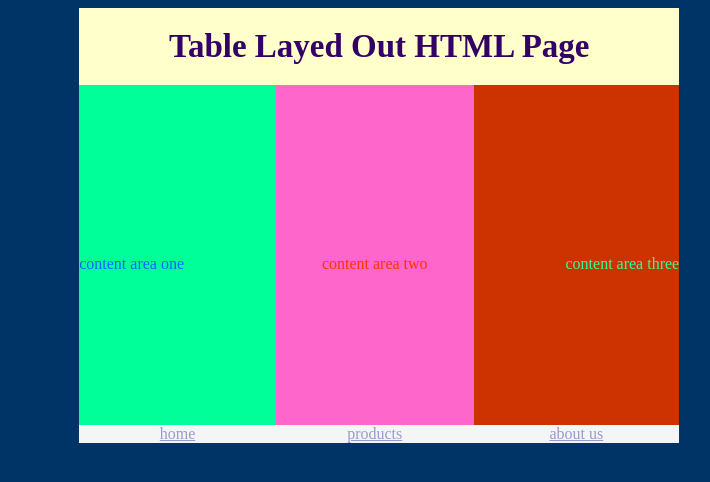
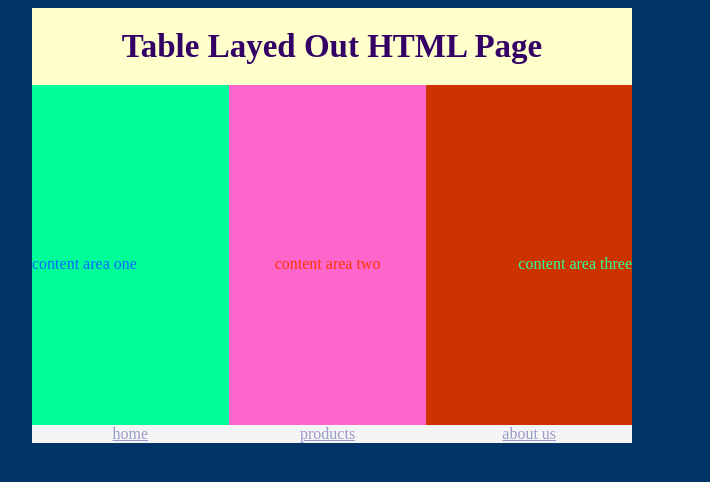
Before and after one commit to AlecT58/Senior-Year, a PHP site: page / in a window 1280 px wide. Shown: the top 482 px of the page, without its empty margins (308-1018 px from the left). Run offline with PHP 8.4, Linux system fonts and the light colour scheme.

Commit message:
Updated Margin to Auto

```diff
--- a/0334 - Web Design/Project 2 - CSS Copycat/css/style.css
+++ b/0334 - Web Design/Project 2 - CSS Copycat/css/style.css
@@ -10,7 +10,7 @@ a {
 .grid-container {
   min-width: 600px !important;
   max-width: 40%;
-  margin: 0 30% 0 30%;
+  margin: 0 auto;
   display: grid;
   grid-template-areas: 'header header header header header header'
                        'left left main main right right'
```
